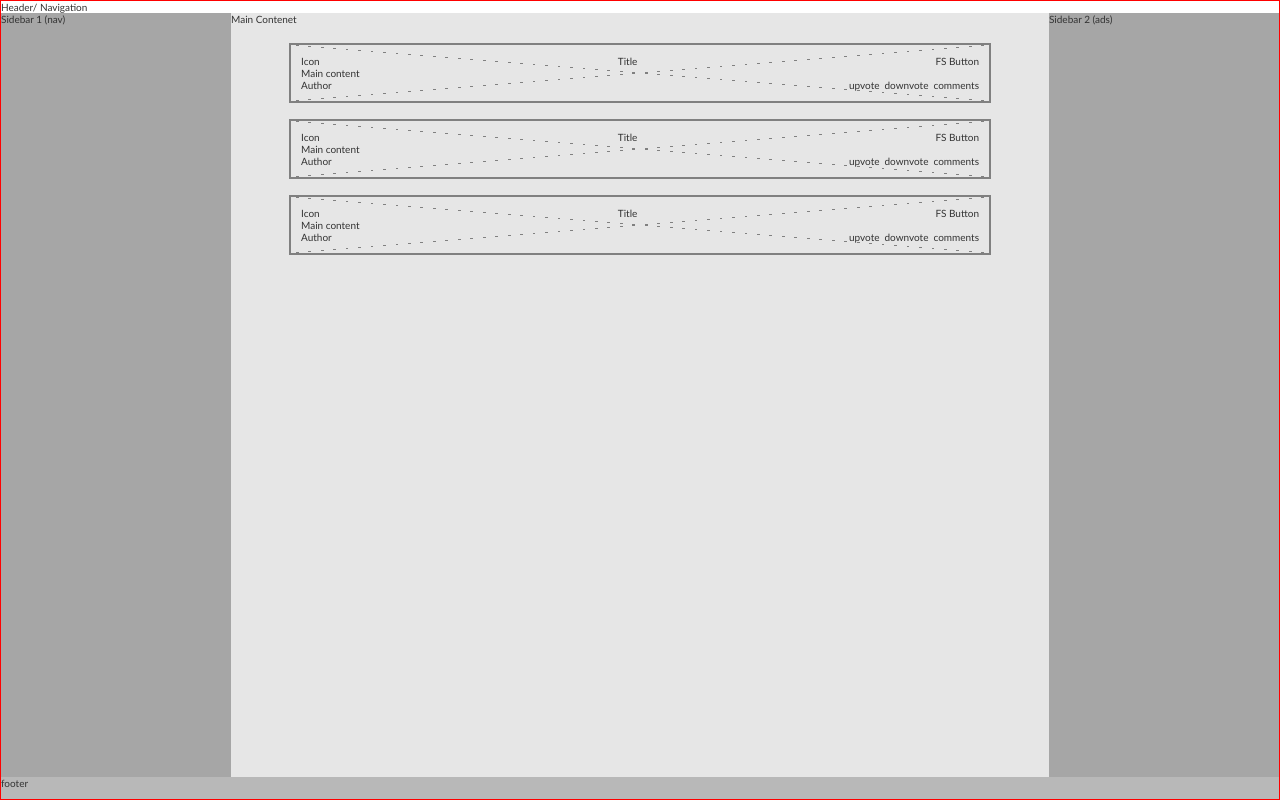
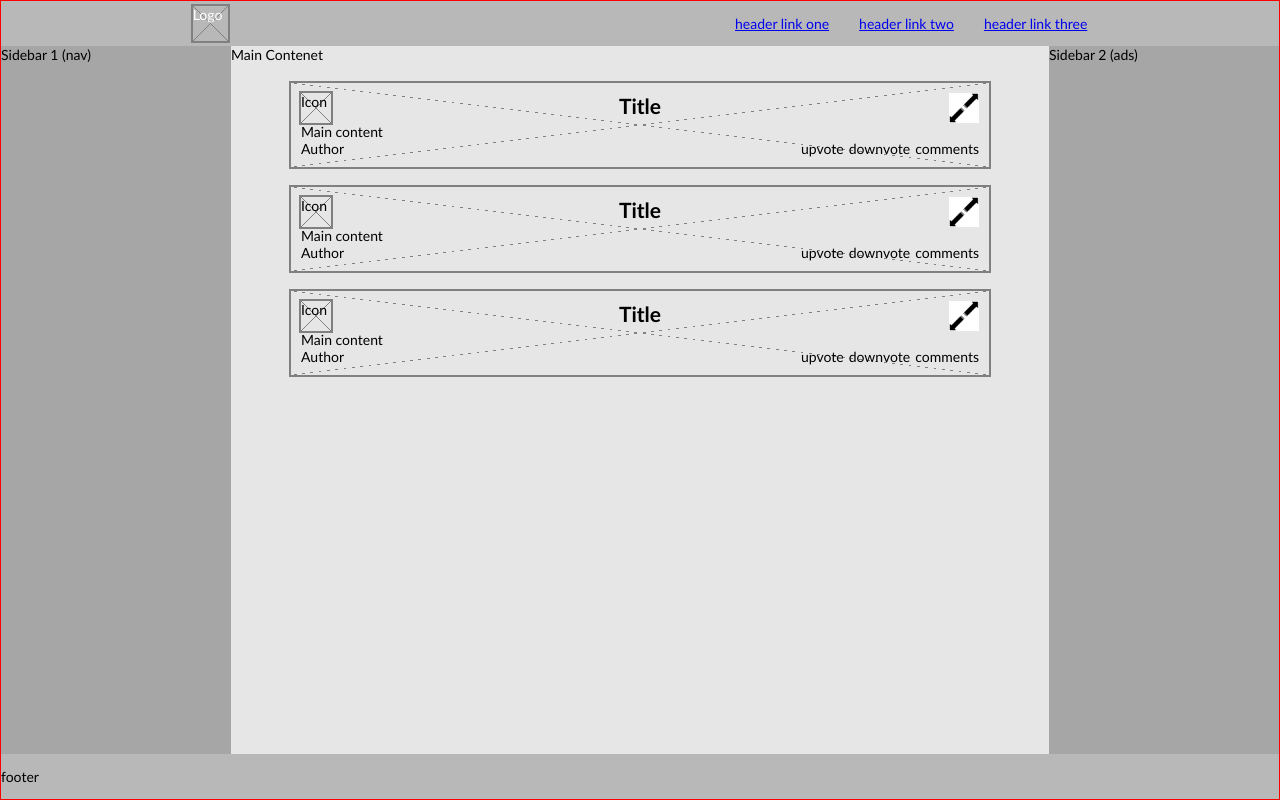
Before and after one commit to goldsmithb/io_local_demo, a React (Create React App) app: page / in a window 1280 px wide. Built offline with nearby package versions, Linux system fonts and the light colour scheme; the HTML template or start-up script is replaced by a standard one.

Commit message:
add fullscreen to posts

```diff
--- a/src/App.css
+++ b/src/App.css
@@ -1,8 +1,11 @@
+/* We will use this as our global stylesheet */
+
 * {
   font-family:'Gill Sans', 'Gill Sans MT', Calibri, 'Trebuchet MS', sans-serif;
   box-sizing: border-box;
 }
 
+/* A class for wireframe overlay for element spacing*/
 .wireframe {outline: 2px solid gray;
   background:
      linear-gradient(to top right,
@@ -13,7 +16,8 @@
         gray 50.1%, transparent 50.1%);
 }
 
-html { font-size: 10px; }
+/*  Setting our em  */
+html { font-size: 14px; }
 
 #root {
   font-family: -apple-system, BlinkMacSystemFont, 'Segoe UI', 'Roboto', 'Oxygen',
@@ -21,17 +25,18 @@ html { font-size: 10px; }
     sans-serif;
   -webkit-font-smoothing: antialiased;
   -moz-osx-font-smoothing: grayscale;
-  color: #333;
   display: flex;
   flex-direction: column;
   height: 100vh;
   margin: 0;
   border: solid 1pt red;
 }
+/*
 h1 { font-size: 4rem; margin-bottom: .5em;}
 h2 { font-size: 3rem; margin: 1em 0 .25em;}
 h3 { font-size: 2.5rem; margin-bottom: .25em;}
 p { margin: 0 0 1em; }
+*/
 
 main {
   display: flex;
--- a/src/App.js
+++ b/src/App.js
@@ -2,12 +2,13 @@ import logo from './logo.svg';
 import './App.css';
 import React from 'react';
 import Post from './components/Post'
+import Navbar from './components/Navbar';
 
 function App() {
   return (
     <React.Fragment>
 
-      <div id="header">Header/ Navigation</div>
+      <Navbar />
 
       <main>
         <article id="main">Main Contenet
@@ -26,23 +27,6 @@ function App() {
       </footer>
 
     </React.Fragment>
-
-    /*<div className="App">
-      <header className="App-header">
-        <img src={logo} className="App-logo" alt="logo" />
-        <p>
-          Edit <code>src/App.js</code> and save to reload.
-        </p>
-        <a
-          className="App-link"
-          href="https://reactjs.org"
-          target="_blank"
-          rel="noopener noreferrer"
-        >
-          Learn React
-        </a>
-      </header>
-    </div>*/
   );
 }
 
--- a/src/components/Navbar.js
+++ b/src/components/Navbar.js
@@ -23,7 +23,7 @@ const styles = {
   }
 }
 
-const Navbar = () => {
+export default function Navbar(){
   return (
     <header style={styles.header}>
       <div className="wireframe" style={styles.header_logo}>Logo</div>
@@ -35,5 +35,3 @@ const Navbar = () => {
     </header>
   );
 }
-
-ReactDOM.render(<Navbar />, document.getElementById('header'));
--- a/src/components/Post.css
+++ b/src/components/Post.css
@@ -8,6 +8,38 @@
   justify-content: space-between;
 }
 
+/* style post titles */
+.post__header span {
+  font-size: 1.5em;
+  font-weight: 700;
+}
+
+.post__header-icon {
+  width: 30px;
+  height: 30px;
+}
+
 .post__controls {
   gap: 5px;
 }
+
+.fullscreen {
+  padding: 30px;
+  max-width: 480px;
+  margin: 200px auto;
+  background: #fff;
+  border-radius: 10px;
+}
+.fullscreen-backdrop {
+  position: fixed;
+  top: 0;
+  left: 0;
+  width: 100%;
+  height: 100%;
+  background: rgba(0,0,0,0.5);
+}
+
+#image {
+  width: 30px;
+  height: 30px;
+}
--- a/src/components/Post.js
+++ b/src/components/Post.js
@@ -1,5 +1,7 @@
 /*
 A Basic Post Component
+
+Post will have a minimum width and height but otherwise flexibility
 */
 
 import { useState } from 'react'
@@ -10,22 +12,29 @@ export default function Post() {
   const author = "This is a website for learning react.";
   const content = "Lorem ipsum";
 
-  const [isFocused, setIsFocused] = useState(false);
+  const [isFullscreen, setIsFullscreen] = useState(false);
 
-  const handleClick = (e) => {
-    console.log("Clicked!");
-    console.log("The site title is:", title);
-    console.log(e);
+  function clickFullscreen() {
+    isFullscreen ? setIsFullscreen(false) : setIsFullscreen(true);
   }
 
+  /*
+    If fullscreen is clicked, render the component like a modal
+      i.e. if isFullscreen:
+        whole thing encapsulated in a backdrop div
+
+   */
+
   return (
-    <div className="post wireframe">
+    <div className={"post wireframe " + (isFullscreen ? "fullscreen" : "")}>
       <div className="post__header">
-        <div>Icon</div>
+        <div className="post__header-icon wireframe">Icon</div>
         <span>Title</span>
-        <div>FS Button</div>
-      </div>
+        <input onClick={clickFullscreen} type="image" id="image" alt="Full screen" src={require("../media/fullscreen_button.png")} />
+        </div>
+
       <div className="post__content">Main content</div>
+
       <div className="post__footer">
         <span>Author</span>
         <div className="post__controls">
```
